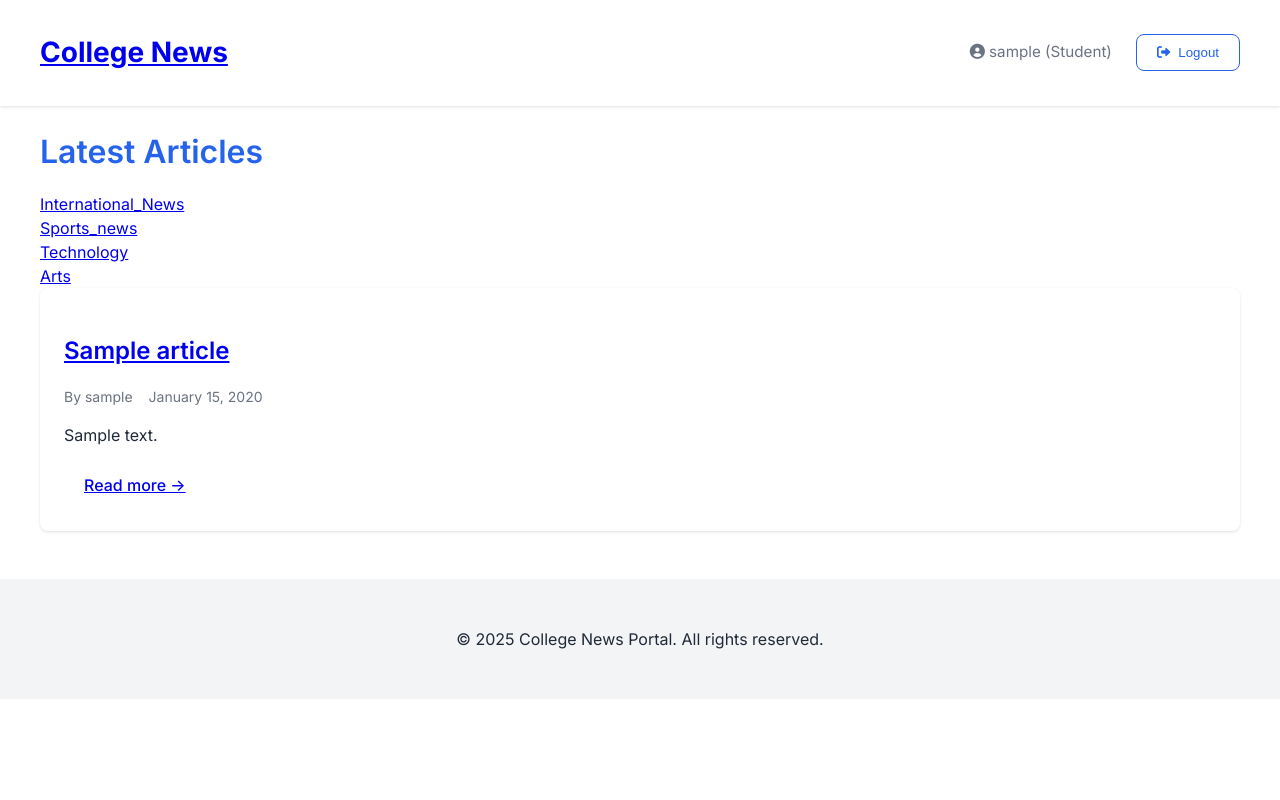
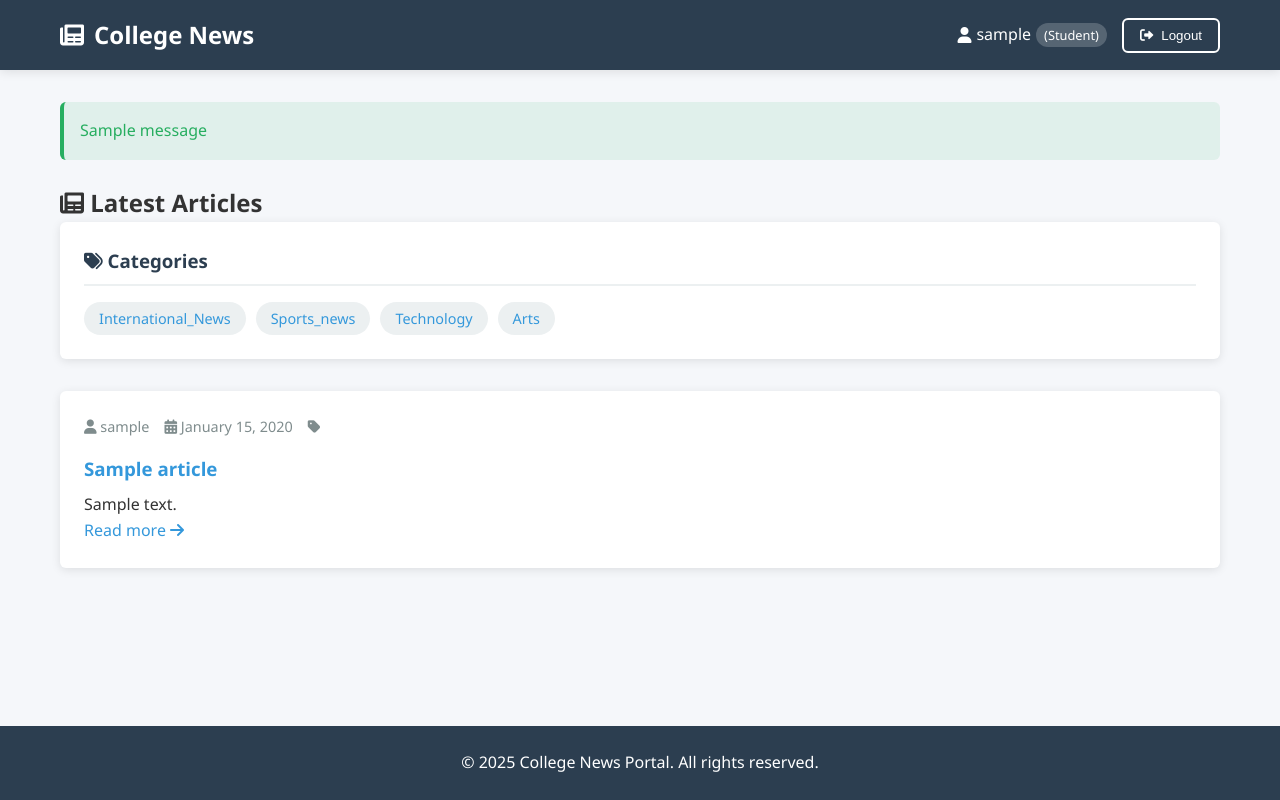
Before and after one commit to hingmangpradip77/College_News_Portal, a Django app: page / in a window 1280 px wide. Run offline with Django 5.2, Linux system fonts and the light colour scheme; a user stored in the database is signed in; data comes from the database, SQL or seed files in the repository; tables that the repository leaves empty hold one stand-in row (values such as "Sample post"); one stand-in notice (Sample message) is shown.

Commit message:
Your commit message

```diff
--- a/project_django/static/css/style.css
+++ b/project_django/static/css/style.css
@@ -1,302 +1,350 @@
-/* Modern College News Portal CSS */
+/* static/css/style.css */
+
+/* --- 1. Variables & Global Styles --- */
 :root {
-  --primary: #2563eb;      /* Vibrant blue */
-  --primary-dark: #1e40af;
-  --secondary: #f3f4f6;    /* Light gray */
-  --accent: #f59e0b;       /* Amber */
-  --text: #1f2937;         /* Dark gray */
-  --text-light: #6b7280;
-  --white: #ffffff;
-  --border: #e5e7eb;
-  --shadow-sm: 0 1px 3px rgba(0,0,0,0.12);
-  --shadow-md: 0 4px 6px rgba(0,0,0,0.1);
-  --radius: 0.5rem;
-  --transition: all 0.2s cubic-bezier(0.4, 0, 0.2, 1);
+    --primary-color: #2c3e50;
+    --primary-light: #3d566e;
+    --secondary-color: #3498db;
+    --accent-color: #e74c3c;
+    --success-color: #27ae60;
+    --warning-color: #f39c12;
+    --light-color: #ecf0f1;
+    --dark-color: #2c3e50;
+    --text-color: #333;
+    --text-light: #7f8c8d;
+    --border-radius: 6px;
+    --box-shadow: 0 2px 10px rgba(0, 0, 0, 0.1);
+    --transition: all 0.3s ease;
 }
 
-/* Base Styles */
-body {
-  font-family: 'Inter', -apple-system, BlinkMacSystemFont, sans-serif;
-  line-height: 1.5;
-  color: var(--text);
-  background-color: var(--white);
+* {
+    box-sizing: border-box;
     margin: 0;
     padding: 0;
+}
+
+body {
+    font-family: 'Segoe UI', Tahoma, Geneva, Verdana, sans-serif;
+    line-height: 1.6;
+    color: var(--text-color);
+    background-color: #f5f7fa;
+    display: flex;
+    flex-direction: column;
+    min-height: 100vh;
 }
 
 .container {
     width: 100%;
     max-width: 1200px;
     margin: 0 auto;
-  padding: 0 1rem;
+    padding: 0 20px;
 }
 
-/* Typography */
-h1, h2, h3, h4 {
-  font-weight: 600;
-  line-height: 1.25;
-  margin-bottom: 1.25rem;
+a {
+    color: var(--secondary-color);
+    text-decoration: none;
+    transition: var(--transition);
 }
 
-h1 { font-size: 2.5rem; }
-h2 { font-size: 2rem; color: var(--primary); }
-h3 { font-size: 1.5rem; }
-h4 { font-size: 1.25rem; }
+a:hover {
+    color: var(--primary-color);
+}
 
-/* Header */
-.site-header {
-  background: var(--white);
-  box-shadow: var(--shadow-sm);
+/* --- 2. Header & Navigation --- */
+.main-header {
+    background-color: var(--primary-color);
+    color: white;
+    padding: 1rem 0;
+    box-shadow: var(--box-shadow);
     position: sticky;
     top: 0;
-  z-index: 50;
-  padding: 1rem 0;
+    z-index: 1000;
 }
 
 .header-content {
     display: flex;
     justify-content: space-between;
     align-items: center;
+    flex-wrap: wrap;
 }
 
-.site-title {
-  font-size: 1.75rem;
+.logo a {
+    color: white;
+    font-size: 1.5rem;
     font-weight: 700;
-  color: var(--primary);
+    display: flex;
+    align-items: center;
+    gap: 10px;
 }
 
-.site-title a:hover {
+.logo a:hover {
     text-decoration: none;
-  opacity: 0.9;
 }
 
-/* Navigation */
-.user-nav {
+.main-nav {
     display: flex;
     align-items: center;
-  gap: 1.5rem;
+    gap: 15px;
 }
 
-.user-greeting {
-  font-size: 0.95rem;
-  color: var(--text-light);
+.user-info {
+    display: flex;
+    align-items: center;
+    gap: 15px;
+    color: white;
 }
 
-.user-actions {
+.welcome-msg {
     display: flex;
-  gap: 1rem;
+    align-items: center;
+    gap: 5px;
 }
 
-/* Buttons */
+.user-role {
+    font-size: 0.8rem;
+    background: rgba(255, 255, 255, 0.2);
+    padding: 2px 8px;
+    border-radius: 20px;
+}
+
+.auth-links {
+    display: flex;
+    gap: 10px;
+}
+
+/* --- 3. Buttons --- */
 .btn {
     display: inline-flex;
     align-items: center;
     justify-content: center;
-  padding: 0.625rem 1.25rem;
-  border-radius: var(--radius);
+    gap: 8px;
+    padding: 8px 16px;
+    border-radius: var(--border-radius);
     font-weight: 500;
     cursor: pointer;
     transition: var(--transition);
-  gap: 0.5rem;
-  border: none;
+    border: 2px solid transparent;
 }
 
 .btn-primary {
-  background: var(--primary);
-  color: var(--white);
+    background-color: var(--secondary-color);
+    color: white;
 }
 
 .btn-primary:hover {
-  background: var(--primary-dark);
-  transform: translateY(-1px);
+    background-color: var(--primary-light);
+    transform: translateY(-2px);
+    box-shadow: var(--box-shadow);
+    color: white;
 }
 
 .btn-outline {
-  background: transparent;
-  border: 1px solid var(--primary);
-  color: var(--primary);
+    background-color: transparent;
+    border-color: white;
+    color: white;
 }
 
 .btn-outline:hover {
-  background: var(--primary);
-  color: var(--white);
+    background-color: rgba(255, 255, 255, 0.1);
+    transform: translateY(-2px);
+    box-shadow: var(--box-shadow);
 }
 
-/* Articles Grid */
-.article-grid {
-  display: grid;
-  grid-template-columns: repeat(auto-fill, minmax(300px, 1fr));
-  gap: 1.5rem;
-  margin: 2rem 0;
+/* --- 4. Main Content --- */
+.main-content {
+    flex: 1;
+    padding: 2rem 0;
 }
 
+/* --- 5. Articles --- */
 .article-card {
-  background: var(--white);
-  border-radius: var(--radius);
-  overflow: hidden;
-  box-shadow: var(--shadow-sm);
+    background: white;
+    border-radius: var(--border-radius);
+    box-shadow: var(--box-shadow);
+    padding: 1.5rem;
+    margin-bottom: 1.5rem;
     transition: var(--transition);
 }
 
 .article-card:hover {
-  transform: translateY(-0.25rem);
-  box-shadow: var(--shadow-md);
+    transform: translateY(-5px);
+    box-shadow: 0 5px 15px rgba(0, 0, 0, 0.1);
 }
 
-.article-content {
-  padding: 1.5rem;
+.article-title {
+    color: var(--primary-color);
+    margin-bottom: 0.5rem;
 }
 
 .article-meta {
     display: flex;
-  gap: 1rem;
+    gap: 15px;
     color: var(--text-light);
-  font-size: 0.875rem;
-  margin-bottom: 0.75rem;
+    font-size: 0.9rem;
+    margin-bottom: 1rem;
 }
 
-/* Forms */
-.auth-container {
-  display: grid;
-  place-items: center;
-  min-height: 80vh;
+.article-meta a {
+    color: var(--secondary-color);
+}
+
+.article-content {
+    line-height: 1.7;
+}
+
+/* --- 6. Category List --- */
+.category-list {
+    background: white;
+    border-radius: var(--border-radius);
+    box-shadow: var(--box-shadow);
+    padding: 1.5rem;
+    margin-bottom: 2rem;
+}
+
+.category-list h3 {
+    color: var(--primary-color);
+    margin-bottom: 1rem;
+    padding-bottom: 0.5rem;
+    border-bottom: 2px solid var(--light-color);
+}
+
+.category-items {
+    display: flex;
+    flex-wrap: wrap;
+    gap: 10px;
+}
+
+.category-item {
+    background: var(--light-color);
+    padding: 5px 15px;
+    border-radius: 20px;
+    font-size: 0.9rem;
+    transition: var(--transition);
+}
+
+.category-item:hover {
+    background: var(--secondary-color);
+    color: white;
+}
+
+.category-item.active {
+    background: var(--secondary-color);
+    color: white;
+}
+
+/* --- 7. Forms --- */
+.form-container {
+    max-width: 600px;
+    margin: 0 auto;
+    background: white;
+    border-radius: var(--border-radius);
+    box-shadow: var(--box-shadow);
     padding: 2rem;
 }
 
-.auth-card {
-  width: 100%;
-  max-width: 28rem;
-  background: var(--white);
-  border-radius: var(--radius);
-  box-shadow: var(--shadow-md);
-  padding: 2.5rem;
+.form-title {
+    text-align: center;
+    color: var(--primary-color);
+    margin-bottom: 1.5rem;
+    padding-bottom: 1rem;
+    border-bottom: 2px solid var(--light-color);
 }
 
-.auth-header {
-  text-align: center;
-  margin-bottom: 2rem;
-}
-
-.auth-header h2 {
-  margin-bottom: 0.5rem;
-}
-
-.auth-form .form-group {
+.form-group {
     margin-bottom: 1.5rem;
 }
 
-.auth-form label {
+.form-group label {
     display: block;
     margin-bottom: 0.5rem;
     font-weight: 500;
 }
 
-.auth-form input {
+.form-control {
     width: 100%;
-  padding: 0.75rem 1rem;
-  border: 1px solid var(--border);
-  border-radius: var(--radius);
+    padding: 10px 15px;
+    border: 1px solid #ddd;
+    border-radius: var(--border-radius);
     font-size: 1rem;
+    transition: var(--transition);
 }
 
-.form-footer {
+.form-control:focus {
+    border-color: var(--secondary-color);
+    outline: none;
+    box-shadow: 0 0 0 3px rgba(52, 152, 219, 0.2);
+}
+
+textarea.form-control {
+    min-height: 150px;
+    resize: vertical;
+}
+
+.form-actions {
+    display: flex;
+    justify-content: flex-end;
+    gap: 10px;
     margin-top: 2rem;
 }
 
-/* Responsive */
+/* --- 8. Messages & Alerts --- */
+.messages {
+    margin-bottom: 1.5rem;
+}
+
+.alert {
+    padding: 1rem;
+    border-radius: var(--border-radius);
+    margin-bottom: 1rem;
+    display: flex;
+    align-items: center;
+    gap: 10px;
+}
+
+.alert-success {
+    background-color: rgba(39, 174, 96, 0.1);
+    color: var(--success-color);
+    border-left: 4px solid var(--success-color);
+}
+
+.alert-error {
+    background-color: rgba(231, 76, 60, 0.1);
+    color: var(--accent-color);
+    border-left: 4px solid var(--accent-color);
+}
+
+/* --- 9. Footer --- */
+.main-footer {
+    background-color: var(--primary-color);
+    color: white;
+    padding: 1.5rem 0;
+    text-align: center;
+    margin-top: 2rem;
+}
+
+/* --- 10. Responsive Design --- */
 @media (max-width: 768px) {
     .header-content {
         flex-direction: column;
-    gap: 1rem;
+        gap: 15px;
     }
 
-  .user-nav {
-    flex-direction: column;
-    gap: 1rem;
+    .main-nav {
         width: 100%;
+        justify-content: center;
     }
 
-  .user-actions {
+    .user-info, .auth-links {
+        flex-direction: column;
         width: 100%;
     }
 
     .btn {
         width: 100%;
     }
+
+    .article-meta {
+        flex-direction: column;
+        gap: 5px;
     }
-
-/* Add these to your existing CSS */
-.category-filter {
-    margin: 2rem 0;
 }
-
-.category-tags {
-    display: flex;
-    flex-wrap: wrap;
-    gap: 0.5rem;
-    margin-top: 0.5rem;
-}
-
-.category-tag {
-    padding: 0.5rem 1rem;
-    background: var(--secondary);
-    border-radius: var(--radius);
-    font-size: 0.875rem;
-    transition: var(--transition);
-}
-
-.category-tag:hover, .category-tag.active {
-    background: var(--primary);
-    color: var(--white);
-}
-
-.article-detail {
-    max-width: 800px;
-    margin: 0 auto;
-}
-
-.article-detail header {
-    margin-bottom: 2rem;
-}
-
-.category-badge {
-    background: var(--primary);
-    color: var(--white);
-    padding: 0.25rem 0.75rem;
-    border-radius: var(--radius);
-    font-size: 0.875rem;
-    font-weight: 500;
-}
-
-.empty-state {
-    text-align: center;
-    grid-column: 1 / -1;
-    padding: 2rem;
-}
-
-.read-more {
-    display: inline-block;
-    margin-top: 1rem;
-    font-weight: 500;
-    color: var(--primary);
-}
-
-.form-help {
-    color: var(--text-light);
-    font-size: 0.875rem;
-    margin-top: 0.25rem;
-    display: block;
-}
-
-.form-error {
-    color: #ef4444;
-    font-size: 0.875rem;
-    margin-top: 0.25rem;
-}
-
-.site-footer {
-    background: var(--secondary);
-    padding: 2rem 0;
-    margin-top: 3rem;
-    text-align: center;
-}
--- a/project_django/templates/base.html
+++ b/project_django/templates/base.html
@@ -1,27 +1,34 @@
 {% load static %}
+
 <!DOCTYPE html>
 <html lang="en">
+
 <head>
     <meta charset="UTF-8">
     <meta name="viewport" content="width=device-width, initial-scale=1.0">
-    <title>College News Portal</title>
+    <title>{% block title %}College News{% endblock %}</title>
     <link rel="stylesheet" href="{% static 'css/style.css' %}">
-    <link href="https://fonts.googleapis.com/css2?family=Inter:wght@400;500;600;700&display=swap" rel="stylesheet">
     <link rel="stylesheet" href="https://cdnjs.cloudflare.com/ajax/libs/font-awesome/6.0.0/css/all.min.css">
 </head>
+
 <body>
-    <header class="site-header">
+    <header class="main-header">
         <div class="container">
             <div class="header-content">
-                <h1 class="site-title"><a href="{% url 'article_list' %}">College News</a></h1>
-                <nav class="user-nav">
+                <h1 class="logo">
+                    <a href="{% url 'article_list' %}">
+                        <i class="fas fa-newspaper"></i> College News
+                    </a>
+                </h1>
+                <nav class="main-nav">
                     {% if user.is_authenticated %}
-                        <span class="user-greeting">
-                            <i class="fas fa-user-circle"></i> {{ user.username }} ({{ user.get_role_display }})
+                    <div class="user-info">
+                        <span class="welcome-msg">
+                            <i class="fas fa-user"></i> {{ user.username }}
+                            <span class="user-role">({{ user.get_role_display }})</span>
                         </span>
-                        <div class="user-actions">
                         {% if user.role == 'teacher' %}
-                                <a href="{% url 'article_create' %}" class="btn btn-outline">
+                        <a href="{% url 'article_create' %}" class="btn btn-primary">
                             <i class="fas fa-plus"></i> New Article
                         </a>
                         {% endif %}
@@ -33,9 +40,13 @@
                         </form>
                     </div>
                     {% else %}
-                        <div class="user-actions">
-                            <a href="{% url 'login' %}" class="btn btn-outline">Login</a>
-                            <a href="{% url 'signup' %}" class="btn btn-primary">Sign Up</a>
+                    <div class="auth-links">
+                        <a href="{% url 'login' %}" class="btn btn-outline">
+                            <i class="fas fa-sign-in-alt"></i> Login
+                        </a>
+                        <a href="{% url 'signup' %}" class="btn btn-primary">
+                            <i class="fas fa-user-plus"></i> Sign Up
+                        </a>
                     </div>
                     {% endif %}
                 </nav>
@@ -43,15 +54,30 @@
         </div>
     </header>
 
-    <main class="container">
+    <main class="main-content">
+        <div class="container">
+            {% block messages %}
+                {% if messages %}
+                <div class="messages">
+                    {% for message in messages %}
+                    <div class="alert alert-{{ message.tags }}">
+                        {{ message }}
+                    </div>
+                    {% endfor %}
+                </div>
+                {% endif %}
+            {% endblock %}
+
             {% block content %}
             {% endblock %}
+        </div>
     </main>
 
-    <footer class="site-footer">
+    <footer class="main-footer">
         <div class="container">
             <p>&copy; {% now "Y" %} College News Portal. All rights reserved.</p>
         </div>
     </footer>
 </body>
+
 </html>
--- a/project_django/templates/news/article_list.html
+++ b/project_django/templates/news/article_list.html
@@ -1,42 +1,64 @@
 {% extends 'base.html' %}
 
+{% block title %}Latest Articles | College News{% endblock %}
+
 {% block content %}
-<div class="category-section">
+<div class="content-header">
     {% if category %}
-        <h2>Articles in: {{ category.name }}</h2>
+    <h2><i class="fas fa-folder-open"></i> Articles in: {{ category.name }}</h2>
     {% else %}
-        <h2>Latest Articles</h2>
+    <h2><i class="fas fa-newspaper"></i> Latest Articles</h2>
     {% endif %}
+</div>
 
+<div class="content-grid">
+    <aside class="sidebar">
         <div class="category-list">
+            <h3><i class="fas fa-tags"></i> Categories</h3>
+            <div class="category-items">
                 {% for cat in categories %}
-            <div class="category-item">
-                <a href="{% url 'category_article_list' category_slug=cat.slug %}">{{ cat.name }}</a>
-            </div>
+                <a href="{% url 'category_article_list' category_slug=cat.slug %}"
+                   class="category-item {% if category.slug == cat.slug %}active{% endif %}">
+                    {{ cat.name }}
+                </a>
                 {% endfor %}
             </div>
         </div>
+    </aside>
 
-<div class="article-list">
+    <main class="article-list">
         {% for article in articles %}
         <article class="article-card">
-            <div class="article-content">
+            <div class="article-meta">
+                <span><i class="fas fa-user"></i> {{ article.author.username }}</span>
+                <span><i class="fas fa-calendar-alt"></i> {{ article.created_at|date:"F d, Y" }}</span>
+                <span><i class="fas fa-tag"></i> {{ article.category.name }}</span>
+            </div>
+
             <h3 class="article-title">
                 <a href="{{ article.get_absolute_url }}">{{ article.title }}</a>
             </h3>
-                <div class="article-meta">
-                    <span>By {{ article.author.username }}</span>
-                    <span>{{ article.created_at|date:"F d, Y" }}</span>
+
+            <div class="article-excerpt">
+                {{ article.content|truncatewords:30|linebreaks }}
             </div>
-                <p class="article-excerpt">{{ article.content|truncatewords:30 }}</p>
-                <a href="{{ article.get_absolute_url }}" class="btn btn-text">Read more →</a>
-            </div>
+
+            <a href="{{ article.get_absolute_url }}" class="read-more">
+                Read more <i class="fas fa-arrow-right"></i>
+            </a>
         </article>
         {% empty %}
         <div class="empty-state">
-            <p>No articles found in this category.</p>
-            <a href="{% url 'article_list' %}" class="btn btn-primary">View all articles</a>
+            <i class="fas fa-newspaper fa-3x"></i>
+            <h3>No articles found</h3>
+            <p>{% if category %}No articles in this category yet.{% else %}No articles published yet.{% endif %}</p>
+            {% if user.role == 'teacher' %}
+            <a href="{% url 'article_create' %}" class="btn btn-primary">
+                <i class="fas fa-plus"></i> Create Your First Article
+            </a>
+            {% endif %}
         </div>
         {% endfor %}
+    </main>
 </div>
 {% endblock %}
```
Also changed, not shown: project_django/templates/news/article_detail.html (+18 -16 lines), project_django/templates/news/article_form.html (+13 -7 lines), project_django/templates/registration/login.html (+27 -29 lines), project_django/templates/registration/signup.html (+30 -41 lines). Lines whose indentation alone changed are shown as unchanged.
